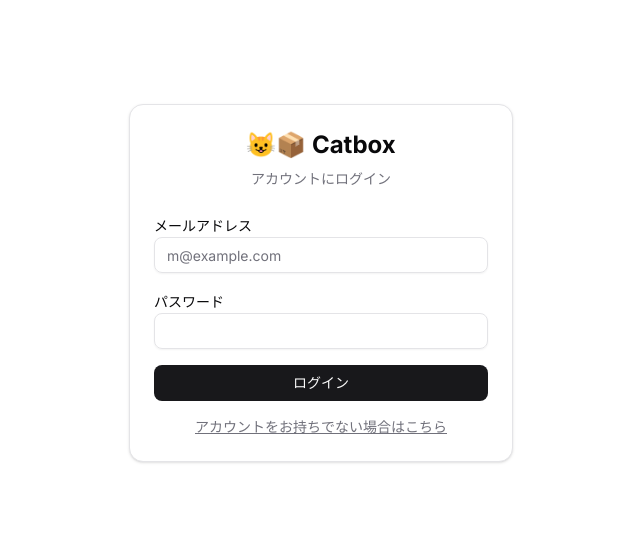
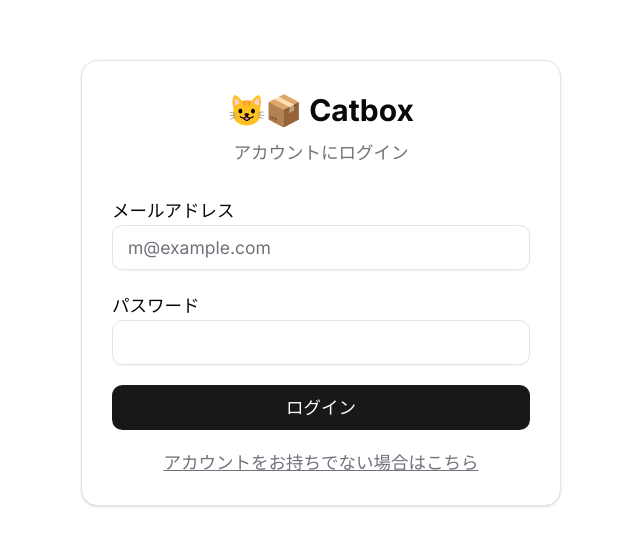
Before and after one commit to koh-tom/catbox, a React (Vite) app: page / in a window 1536 px wide. Shown: the part 117-662 px from the top of the page, without its empty margins (447-1087 px from the left). Built offline with nearby package versions, Linux system fonts and the light colour scheme; no server answers.

Commit message:
feat(なし): ✨ アイコンの調整

```diff
--- a/src/index.css
+++ b/src/index.css
@@ -117,6 +117,22 @@
 }
 
 @layer base {
+  html {
+    font-size: 16px;
+  }
+  @media (min-width: 1280px) {
+    /* 大きいノートPC・デスクトップ */
+    html {
+      font-size: 18px;
+    }
+  }
+  @media (min-width: 1536px) {
+    /* 広大なディスプレイ */
+    html {
+      font-size: 20px;
+    }
+  }
+
   * {
     @apply border-border outline-ring/50;
   }
```
